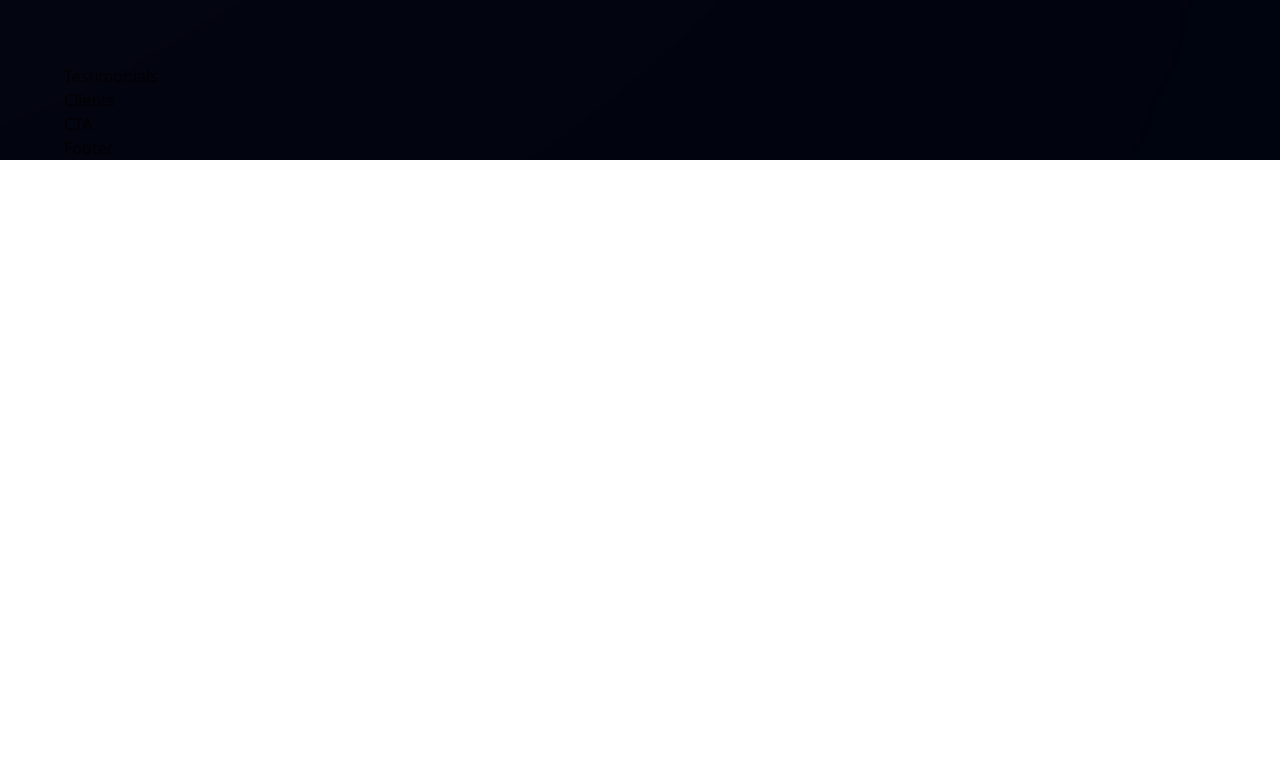
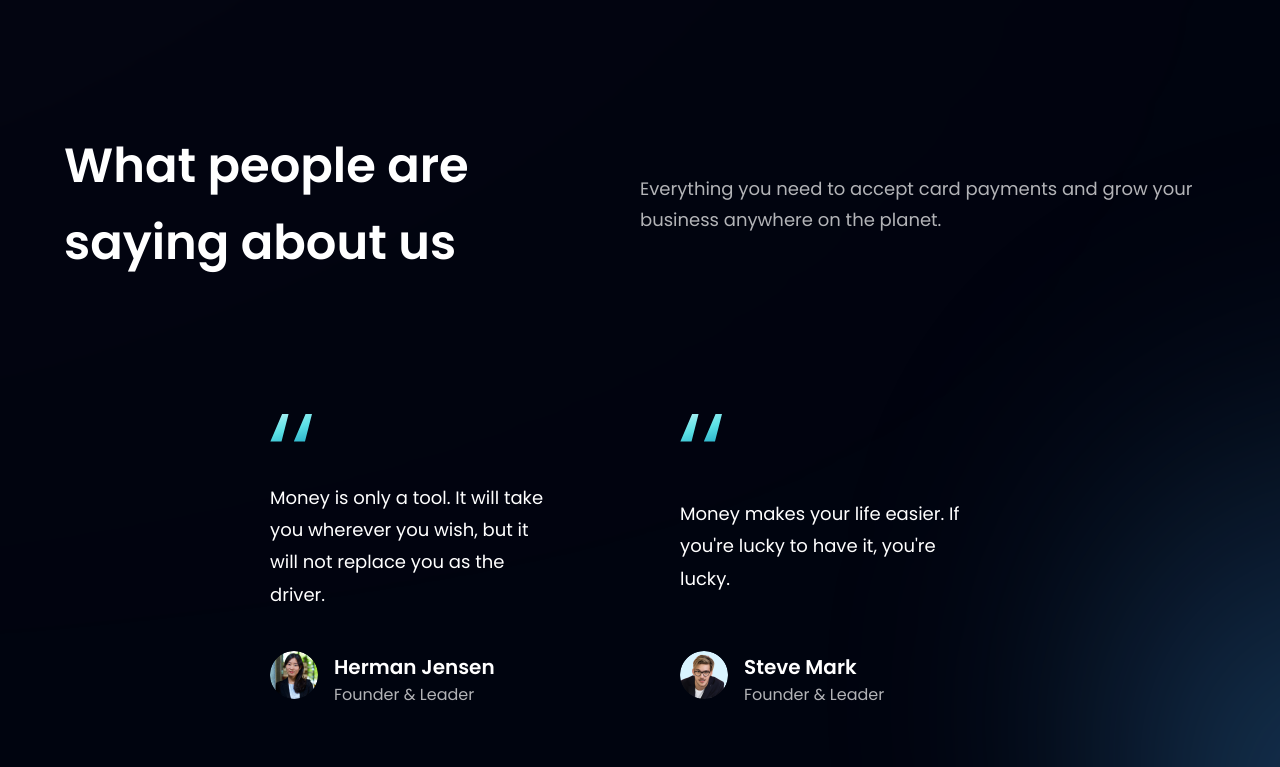
Before and after one commit to S0nG0ku0/HooBank, a React (Vite) app: page / in a window 1280 px wide. Shown: the part 2733-3500 px from the top of the page. Before the commit the page ends 2893 px from the top, so only its background shows below. Built offline with nearby package versions, Linux system fonts and the light colour scheme.

Commit message:
finish Testimonials and FeedbackCard components

```diff
--- a/src/components/Clients.jsx
+++ b/src/components/Clients.jsx
@@ -1,8 +1,12 @@
-import React from 'react'
+import { quotes } from '../assets';
+import { feedback } from '../constants';
+import styles, { layout } from '../style';
 
 const Clients = () => {
   return (
-    <div>Clients</div>
+    <section className={layout.section}>
+
+    </section>
   )
 }
 
--- a/src/components/FeedbackCard.jsx
+++ b/src/components/FeedbackCard.jsx
@@ -1,9 +1,24 @@
-import React from 'react'
+import { quotes } from '../assets';
 
-const FeedbackCard = () => {
-  return (
-    <div>FeedbackCard</div>
-  )
-}
+const FeedbackCard = ({ content, name, title, img }) => (
+  <div className="flex justify-between flex-col px-10 py-12 rounded-[20px]  max-w-[370px] md:mr-10 sm:mr-5 mr-0 my-5 feedback-card">
+    <img src={quotes} alt="double_quotes" className="w-[42.6px] h-[27.6px] object-contain" />
+    <p className="font-poppins font-normal text-[18px] leading-[32.4px] text-white my-10">
+      {content}
+    </p>
+
+    <div className="flex flex-row">
+      <img src={img} alt={name} className="w-[48px] h-[48px] rounded-full" />
+      <div className="flex flex-col ml-4">
+        <h4 className="font-poppins font-semibold text-[20px] leading-[32px] text-white">
+          {name}
+        </h4>
+        <p className="font-poppins font-normal text-[16px] leading-[24px] text-dimWhite">
+          {title}
+        </p>
+      </div>
+    </div>
+  </div>
+);
 
 export default FeedbackCard
--- a/src/components/Testimonials.jsx
+++ b/src/components/Testimonials.jsx
@@ -1,9 +1,26 @@
-import React from 'react'
+import { feedback } from '../constants'
+import styles from '../style';
+import FeedbackCard from './FeedbackCard';
 
-const Testimonials = () => {
-  return (
-    <div>Testimonials</div>
-  )
-}
+const Testimonials = () => (
+  <section id='clients' className={`${styles.paddingY} ${styles.flexCenter} flex-col relative`}>
+    <div className='absolute z-[0] w-[60%] h-[60%] -right-[50%] rounded-full blue__gradient' />
+
+    <div className='w-full flex justify-between items-center md:flex-row flex-col sm:mb-16 mb-6 relative z-[1]'>
+      <h1 className={styles.heading2}>
+        What people are <br className='sm:block hidden' /> saying about us
+      </h1>
+      <div className='w-full md:mt-0 mt-6'>
+        <p className={`${styles.paragraph} text-left mx-w-[450px]`}>
+          Everything you need to accept card payments and grow your business anywhere on the planet.
+        </p>
+      </div>
+    </div>
+
+    <div className='flex flex-wrap sm:justify-center justify-center w-full feedback-container relative z-[1]'>
+      {feedback.map((card) => <FeedbackCard key={card.id} {...card} />)}
+    </div>
+  </section>
+)
 
 export default Testimonials
```
Also changed, not shown: .fleet/run.json (added).
